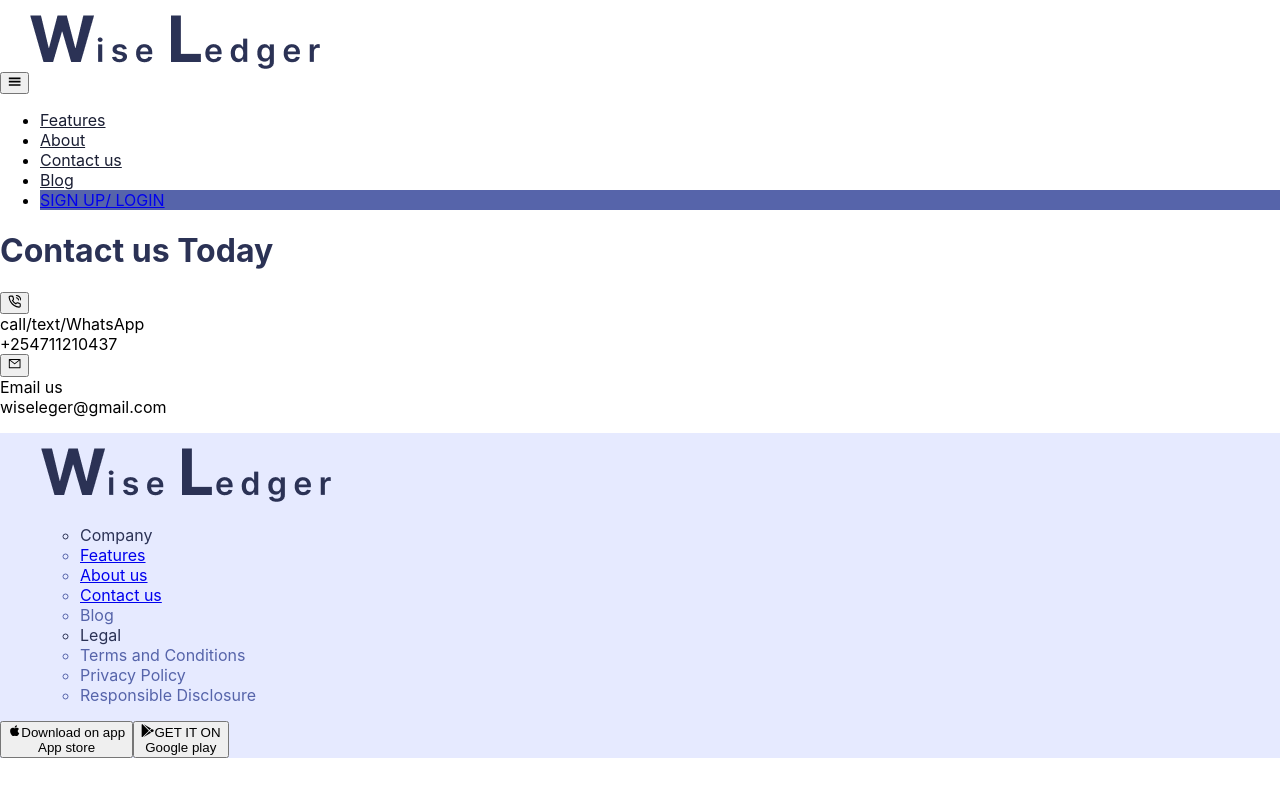
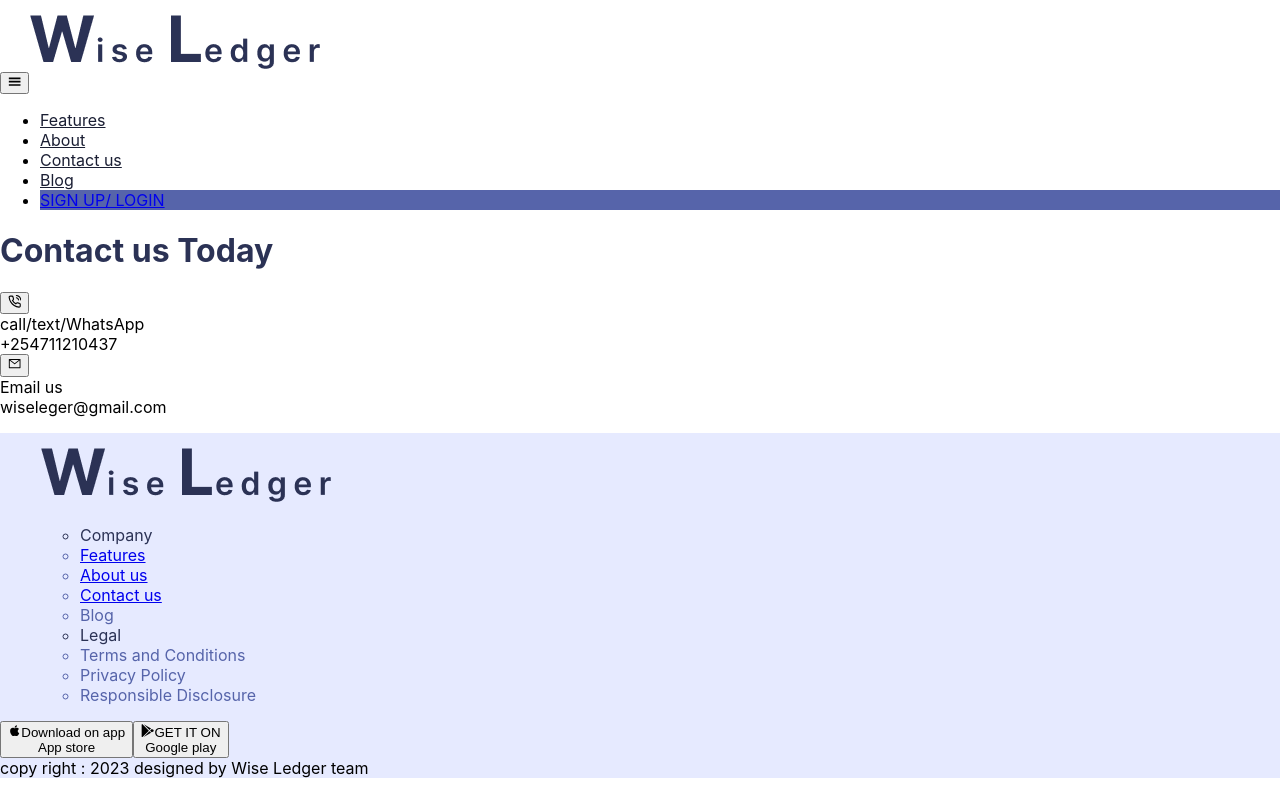
Before and after one commit to chepyego/Group-69, a React (Create React App) app: page /contact_us in a window 1280 px wide. Built offline with nearby package versions, Linux system fonts and the light colour scheme.

Commit message:
add copyright to footer

```diff
--- a/src/components/Footer.jsx
+++ b/src/components/Footer.jsx
@@ -2,6 +2,7 @@
 import MobilePlaystore from './MobilePlaystore';
 import React from 'react'
 const Logo = require("../images/Group 9.png");
+const aYear = new Date().getFullYear()
 
 
 function Footer() {
@@ -37,6 +38,7 @@
           <MobilePlaystore/>
 
         </div>
+        <div className='text-center pb-4 text-xl text-gray-700 font-normal'>copy right : {aYear} designed by Wise Ledger team</div>
 
     </div>
   )
```
